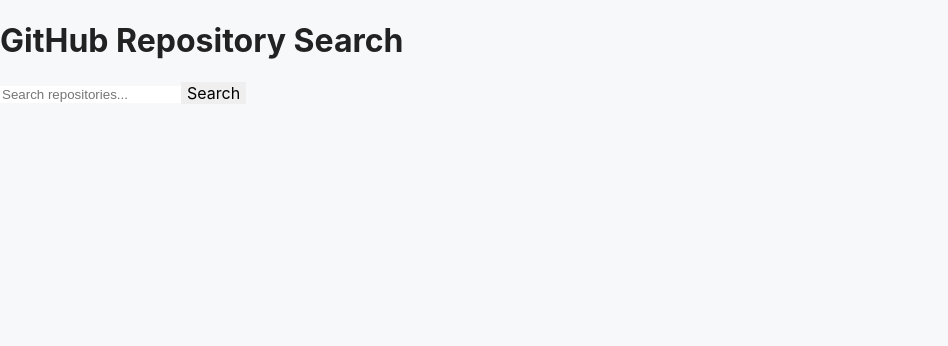
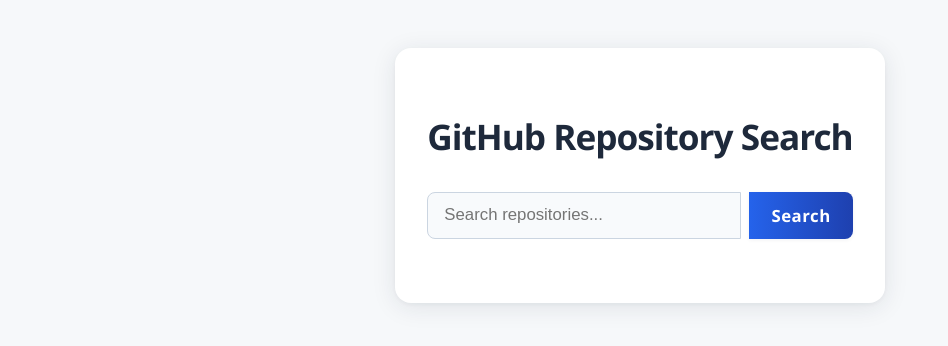
Before and after one commit to oFrederic/gitpeek, a React (Create React App) app: page / in a window 1280 px wide. Shown: the top 346 px of the page, without its empty margins (0-948 px from the left). Built offline with nearby package versions, Linux system fonts and the light colour scheme; the HTML template or start-up script is replaced by a standard one.

Commit message:
Add application and component-specific styles

```diff
--- a/src/App.css
+++ b/src/App.css
@@ -1,38 +1,173 @@
-.App {
-  text-align: center;
+.github-search-app {
+  max-width: 600px;
+  margin: 48px auto;
+  background: #fff;
+  border-radius: 16px;
+  box-shadow: 0 4px 24px rgba(30, 41, 59, 0.10), 0 1.5px 4px rgba(30, 41, 59, 0.04);
+  padding: 40px 32px 32px 32px;
+  font-family: 'Segoe UI', Arial, sans-serif;
+  transition: box-shadow 0.2s;
 }
 
-.App-logo {
-  height: 40vmin;
-  pointer-events: none;
+body {
+  background: #f6f8fa;
 }
 
-@media (prefers-reduced-motion: no-preference) {
-  .App-logo {
-    animation: App-logo-spin infinite 20s linear;
-  }
+h1 {
+  text-align: center;
+  color: #1e293b;
+  margin-bottom: 32px;
+  font-size: 2.2rem;
+  letter-spacing: -1px;
 }
 
-.App-header {
-  background-color: #282c34;
-  min-height: 100vh;
+.search-form {
   display: flex;
-  flex-direction: column;
-  align-items: center;
   justify-content: center;
-  font-size: calc(10px + 2vmin);
-  color: white;
+  margin-bottom: 32px;
+  gap: 0.5rem;
 }
 
-.App-link {
-  color: #61dafb;
+.search-input {
+  flex: 1;
+  padding: 12px 16px;
+  font-size: 1.05rem;
+  border: 1.5px solid #cbd5e1;
+  border-radius: 8px 0 0 8px;
+  outline: none;
+  background: #f8fafc;
+  transition: border-color 0.2s, box-shadow 0.2s;
 }
 
-@keyframes App-logo-spin {
-  from {
-    transform: rotate(0deg);
-  }
-  to {
-    transform: rotate(360deg);
-  }
+.search-input:focus {
+  border-color: #2563eb;
+  box-shadow: 0 0 0 2px #2563eb22;
 }
+
+.search-button {
+  padding: 12px 22px;
+  font-size: 1.05rem;
+  border: none;
+  background: linear-gradient(90deg, #2563eb 0%, #1e40af 100%);
+  color: #fff;
+  border-radius: 0 8px 8px 0;
+  cursor: pointer;
+  font-weight: 600;
+  letter-spacing: 0.5px;
+  transition: background 0.2s, box-shadow 0.2s;
+  box-shadow: 0 1px 4px rgba(30, 41, 59, 0.06);
+}
+
+.search-button:hover, .search-button:focus {
+  background: linear-gradient(90deg, #1e40af 0%, #2563eb 100%);
+  box-shadow: 0 2px 8px rgba(30, 41, 59, 0.10);
+}
+
+.repo-list {
+  list-style: none;
+  padding: 0;
+  margin: 0 0 32px 0;
+}
+
+.repo-item {
+  border-bottom: 1.5px solid #e2e8f0;
+  padding: 20px 0;
+  transition: background 0.2s;
+}
+
+.repo-item:last-child {
+  border-bottom: none;
+}
+
+.repo-item a {
+  text-decoration: none;
+  color: inherit;
+  display: block;
+  border-radius: 8px;
+  transition: background 0.2s, box-shadow 0.2s;
+  padding: 8px 8px 8px 0;
+}
+
+.repo-item a:hover, .repo-item a:focus {
+  background: #f1f5f9;
+  box-shadow: 0 2px 8px rgba(30, 41, 59, 0.06);
+}
+
+.repo-header {
+  display: flex;
+  align-items: center;
+  margin-bottom: 6px;
+}
+
+.avatar {
+  width: 40px;
+  height: 40px;
+  border-radius: 50%;
+  margin-right: 16px;
+  border: 1.5px solid #e2e8f0;
+  box-shadow: 0 1px 4px rgba(30, 41, 59, 0.04);
+}
+
+.repo-name {
+  font-weight: 700;
+  font-size: 1.15rem;
+  color: #2563eb;
+}
+
+.repo-desc {
+  color: #64748b;
+  font-size: 1rem;
+  margin-bottom: 6px;
+  margin-top: 2px;
+}
+
+.repo-meta {
+  color: #475569;
+  font-size: 0.97rem;
+}
+
+.pagination {
+  display: flex;
+  justify-content: center;
+  align-items: center;
+  gap: 20px;
+  margin-top: 8px;
+}
+
+.pagination button {
+  padding: 8px 18px;
+  font-size: 1rem;
+  border: none;
+  background: #f1f5f9;
+  color: #1e293b;
+  border-radius: 6px;
+  cursor: pointer;
+  font-weight: 500;
+  transition: background 0.2s, color 0.2s, box-shadow 0.2s;
+  box-shadow: 0 1px 4px rgba(30, 41, 59, 0.04);
+}
+
+.pagination button:disabled {
+  opacity: 0.5;
+  cursor: not-allowed;
+}
+
+.pagination button:not(:disabled):hover, .pagination button:not(:disabled):focus {
+  background: #2563eb;
+  color: #fff;
+}
+
+.info {
+  text-align: center;
+  color: #64748b;
+  margin: 20px 0;
+  font-size: 1.08rem;
+}
+
+.error {
+  text-align: center;
+  color: #ef4444;
+  margin: 20px 0;
+  font-size: 1.08rem;
+  font-weight: 500;
+}
```
